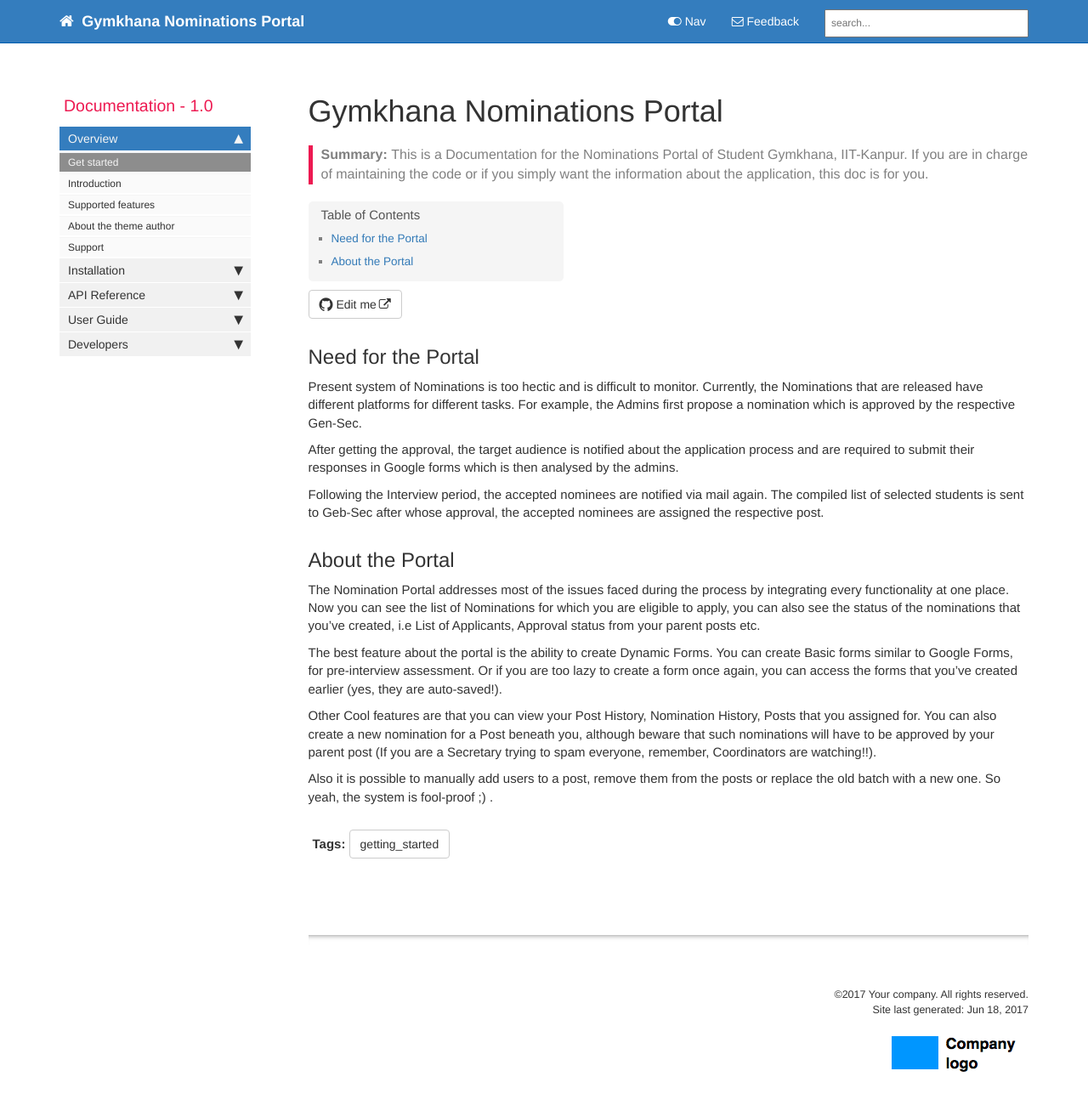
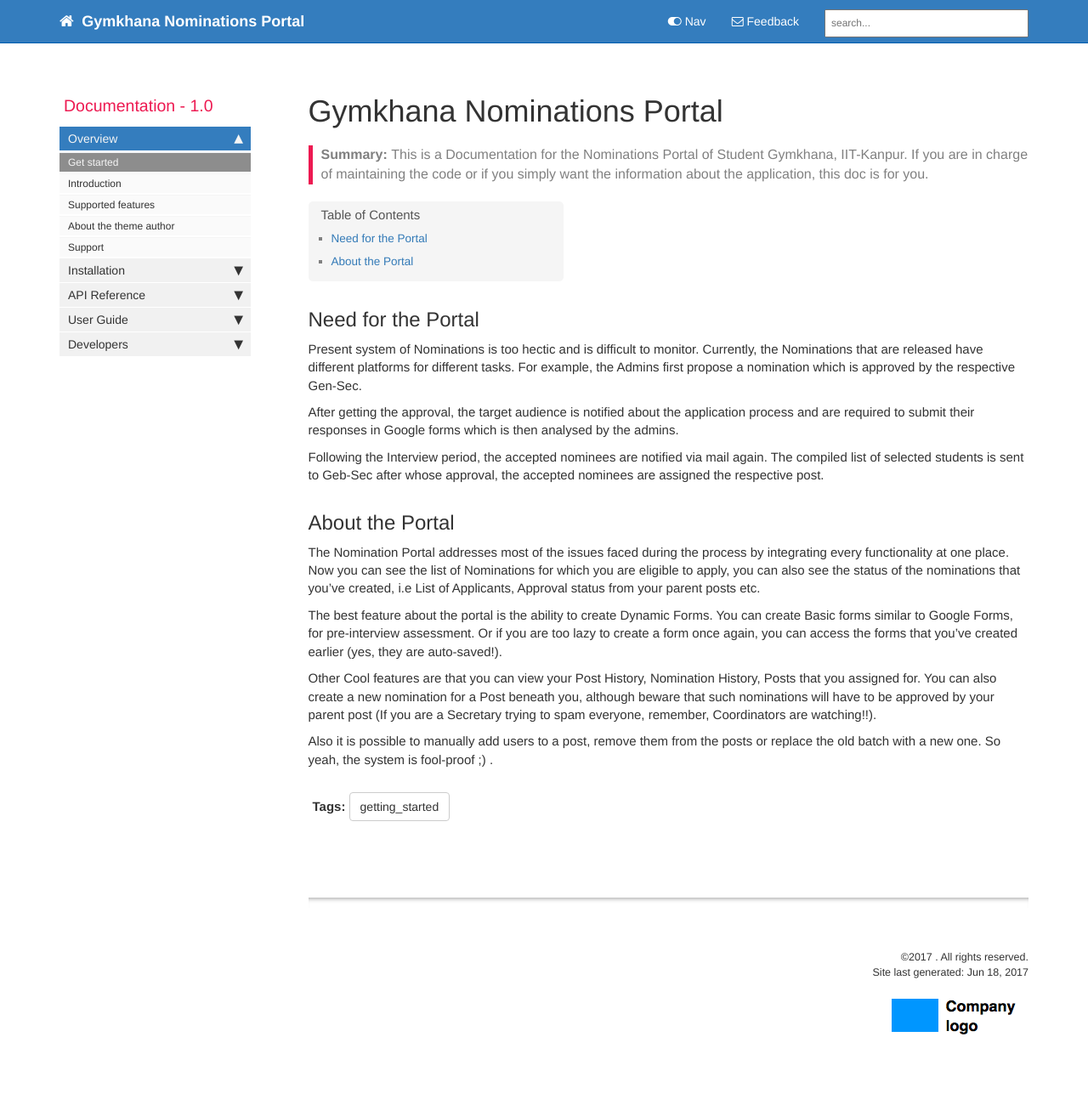
Before and after one commit to aniketp/gymkhana-doc, a Jekyll site: the page built from index.md, in a window 1280 px wide and 1337 px high. Shown: the top 1300 px of the window at 85% size. Built offline with Jekyll 4.4.1, drawn with Linux system fonts in a browser that asks for light colours; nearby versions of some CDN libraries; comment, search, counter and statistics services are not loaded.

Commit message:
Removed unnecessary content from config.yml

```diff
--- a/_config.yml
+++ b/_config.yml
@@ -1,4 +1,4 @@
-repository: tomjohnson1492/documentation-theme-jekyll
+# repository: tomjohnson1492/documentation-theme-jekyll
 
 output: web
 # this property is useful for conditional filtering of content that is separate from the PDF.
@@ -9,18 +9,6 @@ topnav_title: Gymkhana Nominations Portal
 site_title: Jekyll theme for documentation
 # this appears in the html browser tab for the site title (seen mostly by search engines, not users)
 
-company_name: Your company
-# this appears in the footer
-
-github_editme_path: tomjohnson1492/documentation-theme-jekyll/blob/gh-pages/
-# if you're using Github, provide the basepath to the branch you've created for reviews, following the sample here. if not, leave this value blank.
-
-disqus_shortname: idrbwjekyll
-# if you're using disqus for comments, add the shortname here. if not, leave this value blank.
-
-google_analytics: UA-00000000-0
-# if you have google-analytics ID, put it in. if not, edit this value to blank.
-
 host: 127.0.0.1
 # the preview server used. Leave as is.
 
@@ -30,21 +18,6 @@ port: 4000
 exclude:
   - .idea/
   - .gitignore
-# these are the files and directories that jekyll will exclude from the build
-
-feedback_subject_line: Jekyll documentation theme
-
-feedback_email: tomjohnson1492@gmail.com
-# used as a contact email for the Feedback link in the top navigation bar
-
-# feedback_disable: true
-# if you uncomment the previous line, the Feedback link gets removed
-
-# feedback_text: "Need help?"
-# if you uncomment the previous line, it changes the Feedback text
-
-# feedback_link: "http://helpy.io/"
-# if you uncomment the previous line, it changes where the feedback link points to
 
 highlighter: rouge
 # library used for syntax highlighting
@@ -58,9 +31,7 @@ kramdown:
 
 # filter used to process markdown. note that kramdown differs from github-flavored markdown in some subtle ways
 
-collections:
-  tooltips:
-    output: false
+
 # collections are declared here. this renders the content in _tooltips and processes it, but doesn't output it as actual files in the output unless you change output to true
 
 defaults:
@@ -98,14 +69,4 @@ defaults:
 # these are defaults used for the frontmatter for these file types
 
 sidebars:
-- home_sidebar
 - mydoc_sidebar
-- product1_sidebar
-- product2_sidebar
-- other
-
-description: "Intended as a documentation theme based on Jekyll for technical writers documenting software and other technical products, this theme has all the elements you would need to handle multiple products with both multi-level sidebar navigation, tags, and other documentation features."
-# the description is used in the feed.xml file
-
-# needed for sitemap.xml file only
-url: http://idratherbewriting.com
```
